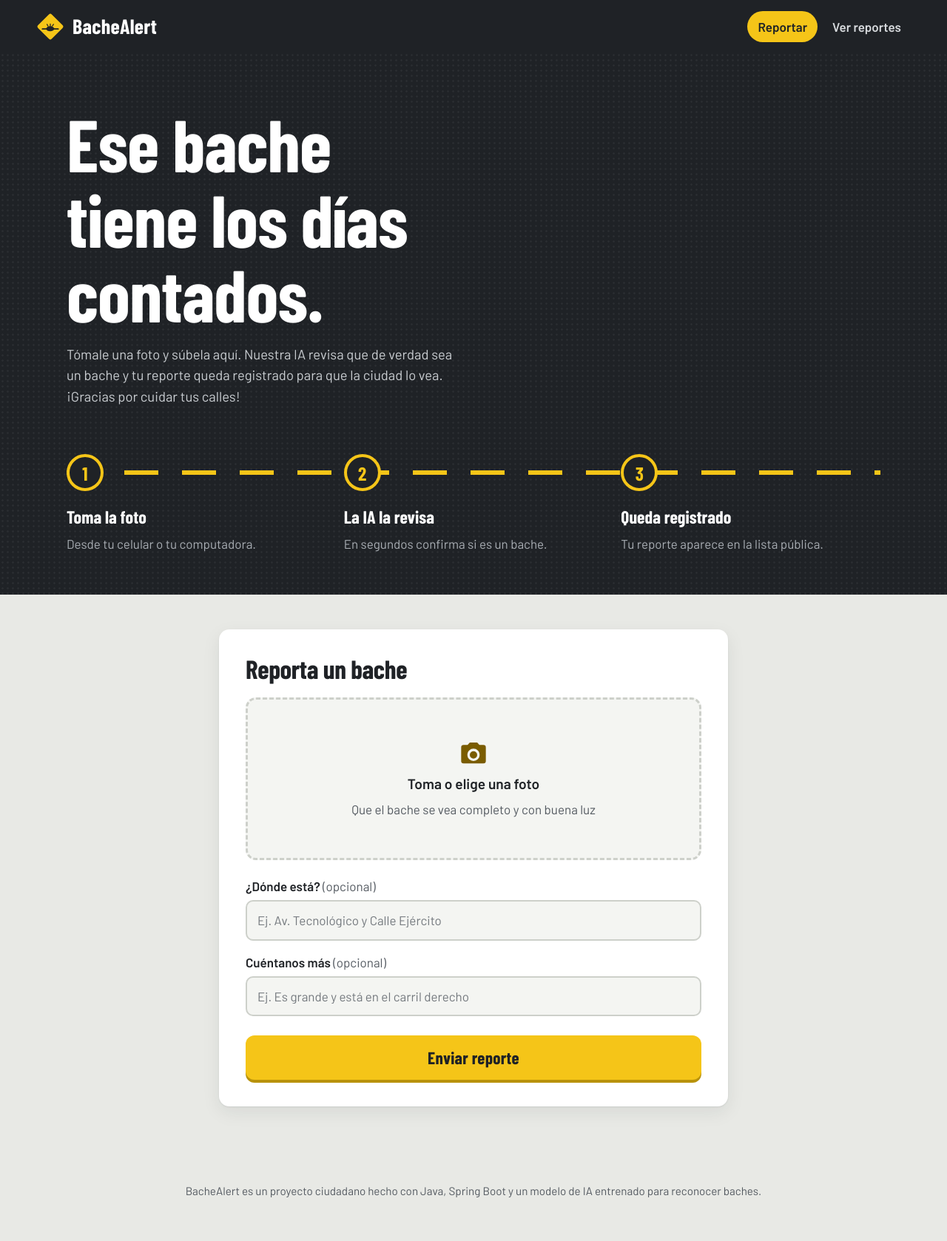
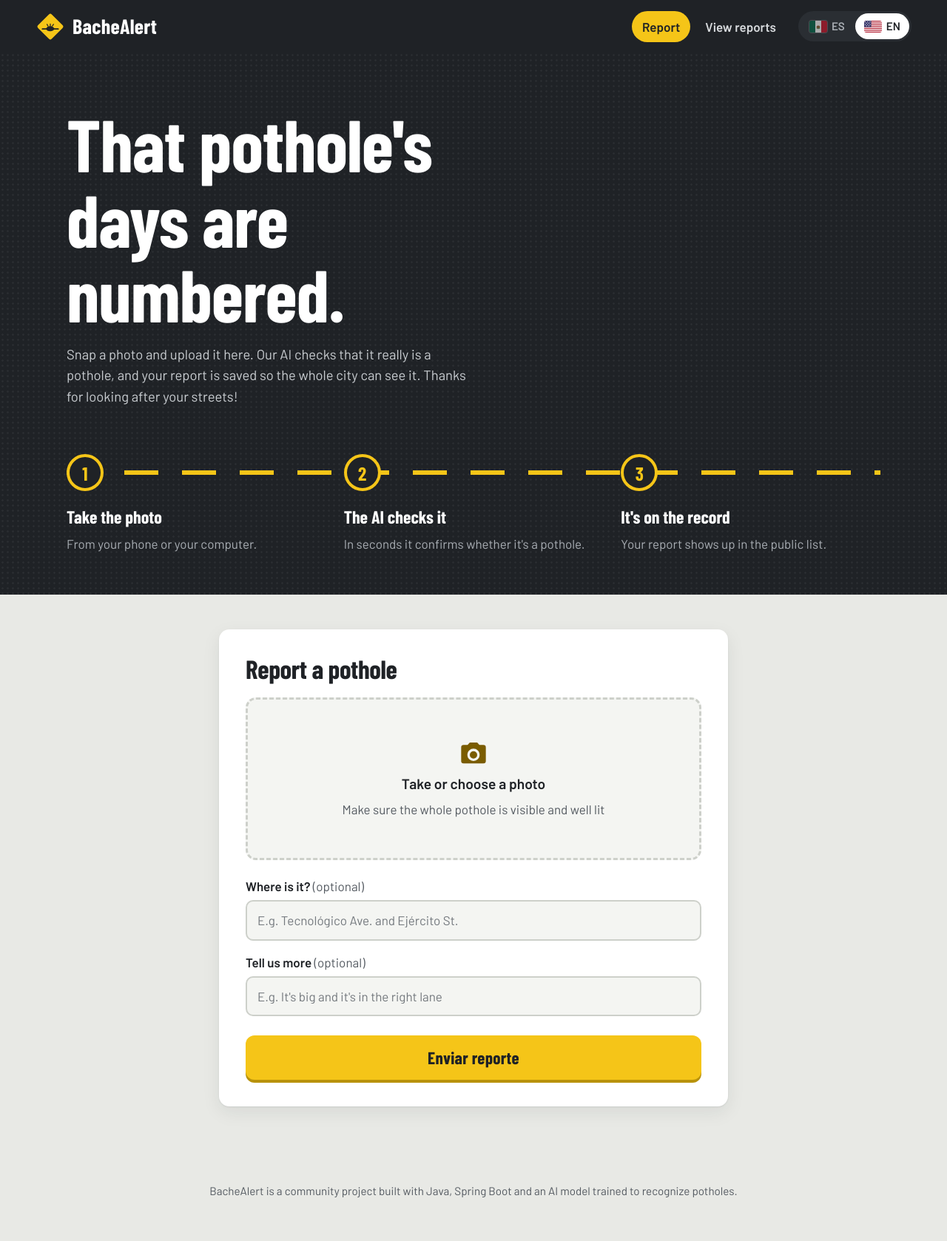
Before and after one commit to Ian072/bachealert, a Spring Boot app: page / in a window 1280 px wide. Shown: the whole page at 74% size. Run offline with Spring Boot 4, Linux system fonts and the light colour scheme; some web fonts are replaced.

Commit message:
Versión en inglés con selector de idioma
- Selector con bandera de México y de Estados Unidos arriba a la derecha
- Todos los textos en español e inglés (i18n.js), incluidos resultados, errores y la lista
- Fechas y tiempos relativos con formato del idioma elegido
- Recuerda la elección; la primera vez usa el idioma del navegador
- En celular el selector muestra solo las banderas para caber junto al logo

Co-Authored-By: Claude Opus 5.5 <noreply@anthropic.com>
Claude-Session: https://claude.ai/code/session_01LUXTVvfoUJFSHahc7Vwhu8

```diff
--- a/app/src/main/resources/static/app.js
+++ b/app/src/main/resources/static/app.js
@@ -63,27 +63,19 @@ formulario.addEventListener("submit", async (evento) => {
     await esperar(ANALISIS_MINIMO - (Date.now() - inicio));
 
     if (!respuesta.ok) {
-      mostrarError(json.error || "No pudimos revisar la foto. Intenta con otra imagen.");
+      // 400 = el archivo no es una imagen; cualquier otro error = falla al procesar
+      mostrarResultado({ tipo: "error", clave: respuesta.status === 400 ? "res.errorImagen" : "res.errorServidor" });
     } else if (json.esBache) {
-      mostrar("ok", `
-        <h3>¡Listo! Tu reporte #${json.reporteId} quedó registrado</h3>
-        <p>Gracias por ayudar a que tu ciudad tenga mejores calles.</p>
-        ${medidor("Seguridad de que es un bache", json.probBache)}
-        <div class="acciones">
-          <a href="reportes.html">Ver todos los reportes</a>
-        </div>`);
+      mostrarResultado({ tipo: "ok", id: json.reporteId, prob: json.probBache });
       formulario.reset();
       vista.hidden = true;
       zonaVacia.hidden = false;
     } else {
-      mostrar("rechazo", `
-        <h3>Mmm, esta foto no parece un bache</h3>
-        <p>No registramos el reporte. Prueba con una foto más cercana, con buena luz y donde el bache se vea completo.</p>
-        ${medidor("Probabilidad de bache", json.probBache)}`);
+      mostrarResultado({ tipo: "rechazo", prob: json.probBache });
     }
   } catch (e) {
     await esperar(ANALISIS_MINIMO - (Date.now() - inicio));
-    mostrarError("No pudimos conectar con el servidor. Revisa tu conexión e inténtalo de nuevo; si la página estuvo inactiva, puede tardar un minuto en despertar.");
+    mostrarResultado({ tipo: "error", clave: "res.errorConexion" });
   } finally {
     ocupado(false);
   }
@@ -92,7 +84,7 @@ formulario.addEventListener("submit", async (evento) => {
 // ---------- Ayudantes ----------
 function ocupado(si) {
   boton.disabled = si;
-  boton.innerHTML = si ? '<span class="giro" aria-hidden="true"></span> Revisando tu foto…' : "Enviar reporte";
+  boton.innerHTML = si ? `<span class="giro" aria-hidden="true"></span> ${t("form.revisando")}` : t("form.enviar");
   vista.classList.toggle("analizando", si);
 }
 
@@ -112,16 +104,37 @@ function medidor(etiqueta, porcentaje) {
     </div>`;
 }
 
-function mostrarError(texto) {
-  mostrar("error", `<h3>Algo salió mal</h3><p>${escapar(texto)}</p>`);
+// Guarda el último resultado para poder volver a dibujarlo si cambia el idioma
+let ultimoResultado = null;
+
+function mostrarResultado(datos, desplazar = true) {
+  ultimoResultado = datos;
+  let html;
+  if (datos.tipo === "ok") {
+    html = `
+      <h3>${t("res.okTitulo", { id: datos.id })}</h3>
+      <p>${t("res.okTexto")}</p>
+      ${medidor(t("res.okMedidor"), datos.prob)}
+      <div class="acciones"><a href="reportes.html">${t("res.verTodos")}</a></div>`;
+  } else if (datos.tipo === "rechazo") {
+    html = `
+      <h3>${t("res.noTitulo")}</h3>
+      <p>${t("res.noTexto")}</p>
+      ${medidor(t("res.noMedidor"), datos.prob)}`;
+  } else {
+    html = `<h3>${t("res.errorTitulo")}</h3><p>${escapar(t(datos.clave))}</p>`;
+  }
+  resultado.className = "resultado " + datos.tipo;
+  resultado.innerHTML = html;
+  resultado.hidden = false;
+  if (desplazar) resultado.scrollIntoView({ behavior: "smooth", block: "nearest" });
 }
 
-function mostrar(tipo, html) {
-  resultado.className = "resultado " + tipo;
-  resultado.innerHTML = html;
-  resultado.hidden = false;
-  resultado.scrollIntoView({ behavior: "smooth", block: "nearest" });
-}
+// Al cambiar de idioma, se traducen el botón y el resultado que esté en pantalla
+alCambiarIdioma.push(() => {
+  if (!boton.disabled) boton.textContent = t("form.enviar");
+  if (ultimoResultado && !resultado.hidden) mostrarResultado(ultimoResultado, false);
+});
 
 function esperar(ms) {
   return new Promise(r => setTimeout(r, Math.max(0, ms)));
--- a/app/src/main/resources/static/estilos.css
+++ b/app/src/main/resources/static/estilos.css
@@ -116,7 +116,49 @@ a { color: inherit; }
   letter-spacing: 0.01em;
 }
 
+.barra-derecha {
+  display: flex;
+  align-items: center;
+  gap: 16px;
+  flex-wrap: wrap;
+}
+
 .barra nav { display: flex; gap: 6px; }
+
+/* Selector de idioma: dos pestañas con bandera */
+.idiomas {
+  display: flex;
+  padding: 3px;
+  gap: 2px;
+  background: var(--asfalto-2);
+  border-radius: 999px;
+}
+.idiomas button {
+  display: flex;
+  align-items: center;
+  gap: 6px;
+  padding: 6px 12px;
+  font: inherit;
+  font-weight: 600;
+  font-size: 0.95rem;
+  color: #A9AEB4;
+  background: transparent;
+  border: 0;
+  border-radius: 999px;
+  cursor: pointer;
+  transition: background 0.15s, color 0.15s;
+}
+.idiomas button img {
+  display: block;
+  border-radius: 3px;
+  box-shadow: 0 0 0 1px rgb(255 255 255 / 25%);
+  opacity: 0.6;
+  transition: opacity 0.15s;
+}
+.idiomas button:hover { color: #fff; }
+.idiomas button:hover img { opacity: 1; }
+.idiomas button[aria-pressed="true"] { background: #fff; color: var(--asfalto); }
+.idiomas button[aria-pressed="true"] img { opacity: 1; }
 
 .barra nav a {
   text-decoration: none;
@@ -517,6 +559,15 @@ a { color: inherit; }
 
 /* ---------- Celular ---------- */
 @media (max-width: 640px) {
+  /* El selector de idioma sube junto al logo, arriba a la derecha; el menú baja a su propia fila */
+  .barra-derecha { display: contents; }
+  .idiomas { order: 1; }
+  .idiomas button { padding: 6px 10px; }
+  .idiomas button span { display: none; }   /* en celular quedan solo las banderas */
+  .barra nav { order: 2; width: 100%; }
+  .marca { font-size: 1.5rem; }
+  .marca img { width: 34px; height: 34px; }
+
   .calle { grid-template-columns: 1fr; gap: 20px; }
   .calle::before {
     left: 22px; right: auto; top: 0; bottom: 32px;
--- /dev/null
+++ b/app/src/main/resources/static/i18n.js
@@ -0,0 +1,197 @@
+// ============================================================
+// Idiomas de BacheAlert: español e inglés
+// Cada texto tiene una clave; el HTML la marca con data-i18n
+// y JavaScript la pide con t("clave").
+// ============================================================
+
+const TEXTOS = {
+  es: {
+    "nav.reportar": "Reportar",
+    "nav.reportes": "Ver reportes",
+    "nav.inicio": "BacheAlert, inicio",
+    "nav.principal": "Principal",
+    "idioma.grupo": "Idioma",
+    "idioma.es": "Español",
+    "idioma.en": "English",
+
+    "inicio.titulo": "BacheAlert — Reporta un bache",
+    "inicio.descripcion": "Toma una foto del bache, nuestra IA verifica que lo sea y el reporte queda registrado.",
+    "inicio.h1": "Ese bache tiene los días contados.",
+    "inicio.intro": "Tómale una foto y súbela aquí. Nuestra IA revisa que de verdad sea un bache y tu reporte queda registrado para que la ciudad lo vea. ¡Gracias por cuidar tus calles!",
+    "pasos.aria": "Cómo funciona",
+    "paso1.titulo": "Toma la foto",
+    "paso1.texto": "Desde tu celular o tu computadora.",
+    "paso2.titulo": "La IA la revisa",
+    "paso2.texto": "En segundos confirma si es un bache.",
+    "paso3.titulo": "Queda registrado",
+    "paso3.texto": "Tu reporte aparece en la lista pública.",
+
+    "form.titulo": "Reporta un bache",
+    "form.fotoTitulo": "Toma o elige una foto",
+    "form.fotoAyuda": "Que el bache se vea completo y con buena luz",
+    "form.fotoAlt": "Foto que vas a reportar",
+    "form.cambiar": "Cambiar foto",
+    "form.faltaFoto": "Primero elige una foto del bache.",
+    "form.ubicacion": "¿Dónde está?",
+    "form.ubicacionEj": "Ej. Av. Tecnológico y Calle Ejército",
+    "form.descripcion": "Cuéntanos más",
+    "form.descripcionEj": "Ej. Es grande y está en el carril derecho",
+    "form.opcional": "(opcional)",
+    "form.enviar": "Enviar reporte",
+    "form.revisando": "Revisando tu foto…",
+
+    "res.okTitulo": "¡Listo! Tu reporte #{id} quedó registrado",
+    "res.okTexto": "Gracias por ayudar a que tu ciudad tenga mejores calles.",
+    "res.okMedidor": "Seguridad de que es un bache",
+    "res.verTodos": "Ver todos los reportes",
+    "res.noTitulo": "Mmm, esta foto no parece un bache",
+    "res.noTexto": "No registramos el reporte. Prueba con una foto más cercana, con buena luz y donde el bache se vea completo.",
+    "res.noMedidor": "Probabilidad de bache",
+    "res.errorTitulo": "Algo salió mal",
+    "res.errorImagen": "El archivo no es una imagen válida. Elige una foto en formato JPG o PNG.",
+    "res.errorServidor": "No pudimos revisar la foto. Intenta de nuevo o prueba con otra imagen.",
+    "res.errorConexion": "No pudimos conectar con el servidor. Revisa tu conexión e inténtalo de nuevo; si la página estuvo inactiva, puede tardar un minuto en despertar.",
+
+    "lista.titulo": "BacheAlert — Reportes de la ciudad",
+    "lista.descripcion": "Todos los baches que la comunidad ha reportado y nuestra IA ha verificado.",
+    "lista.h1": "Baches reportados",
+    "lista.intro": "Cada foto de esta lista fue enviada por alguien como tú y verificada por nuestra IA.",
+    "lista.contadorUno": "bache reportado",
+    "lista.contadorVarios": "baches reportados",
+    "lista.cargando": "Cargando reportes…",
+    "lista.vacioTitulo": "Todavía no hay baches reportados",
+    "lista.vacioTexto": "¿Viste uno en tu camino? Sé la primera persona en reportarlo.",
+    "lista.vacioBoton": "Reportar un bache",
+    "lista.errorTitulo": "No pudimos cargar los reportes",
+    "lista.errorTexto": "Si la página estuvo inactiva, el servidor puede tardar un minuto en despertar. Recarga la página para intentarlo de nuevo.",
+    "lista.reporte": "Reporte #{id}",
+    "lista.insignia": "IA: {p}% bache",
+    "lista.fotoAlt": "Foto del bache del reporte {id}",
+    "lista.sinUbicacion": "Sin ubicación",
+    "lista.sinDescripcion": "Sin descripción",
+    "lista.sinFecha": "Fecha desconocida",
+
+    "pie": "BacheAlert es un proyecto ciudadano hecho con Java, Spring Boot y un modelo de IA entrenado para reconocer baches."
+  },
+
+  en: {
+    "nav.reportar": "Report",
+    "nav.reportes": "View reports",
+    "nav.inicio": "BacheAlert, home",
+    "nav.principal": "Main",
+    "idioma.grupo": "Language",
+    "idioma.es": "Español",
+    "idioma.en": "English",
+
+    "inicio.titulo": "BacheAlert — Report a pothole",
+    "inicio.descripcion": "Take a photo of the pothole, our AI checks that it is one, and your report is saved.",
+    "inicio.h1": "That pothole's days are numbered.",
+    "inicio.intro": "Snap a photo and upload it here. Our AI checks that it really is a pothole, and your report is saved so the whole city can see it. Thanks for looking after your streets!",
+    "pasos.aria": "How it works",
+    "paso1.titulo": "Take the photo",
+    "paso1.texto": "From your phone or your computer.",
+    "paso2.titulo": "The AI checks it",
+    "paso2.texto": "In seconds it confirms whether it's a pothole.",
+    "paso3.titulo": "It's on the record",
+    "paso3.texto": "Your report shows up in the public list.",
+
+    "form.titulo": "Report a pothole",
+    "form.fotoTitulo": "Take or choose a photo",
+    "form.fotoAyuda": "Make sure the whole pothole is visible and well lit",
+    "form.fotoAlt": "Photo you are about to report",
+    "form.cambiar": "Change photo",
+    "form.faltaFoto": "Choose a photo of the pothole first.",
+    "form.ubicacion": "Where is it?",
+    "form.ubicacionEj": "E.g. Tecnológico Ave. and Ejército St.",
+    "form.descripcion": "Tell us more",
+    "form.descripcionEj": "E.g. It's big and it's in the right lane",
+    "form.opcional": "(optional)",
+    "form.enviar": "Send report",
+    "form.revisando": "Checking your photo…",
+
+    "res.okTitulo": "Done! Your report #{id} has been saved",
+    "res.okTexto": "Thanks for helping your city get better streets.",
+    "res.okMedidor": "Confidence that it's a pothole",
+    "res.verTodos": "View all reports",
+    "res.noTitulo": "Hmm, this photo doesn't look like a pothole",
+    "res.noTexto": "We didn't save the report. Try a closer photo with good light where the whole pothole is visible.",
+    "res.noMedidor": "Pothole probability",
+    "res.errorTitulo": "Something went wrong",
+    "res.errorImagen": "The file isn't a valid image. Choose a JPG or PNG photo.",
+    "res.errorServidor": "We couldn't check the photo. Try again or use a different image.",
+    "res.errorConexion": "We couldn't reach the server. Check your connection and try again; if the page has been idle, it may take a minute to wake up.",
+
+    "lista.titulo": "BacheAlert — City reports",
+    "lista.descripcion": "Every pothole the community has reported and our AI has verified.",
+    "lista.h1": "Reported potholes",
+    "lista.intro": "Every photo in this list was sent by someone like you and verified by our AI.",
+    "lista.contadorUno": "pothole reported",
+    "lista.contadorVarios": "potholes reported",
+    "lista.cargando": "Loading reports…",
+    "lista.vacioTitulo": "No potholes reported yet",
+    "lista.vacioTexto": "Spotted one on your way? Be the first to report it.",
+    "lista.vacioBoton": "Report a pothole",
+    "lista.errorTitulo": "We couldn't load the reports",
+    "lista.errorTexto": "If the page has been idle, the server may take a minute to wake up. Reload the page to try again.",
+    "lista.reporte": "Report #{id}",
+    "lista.insignia": "AI: {p}% pothole",
+    "lista.fotoAlt": "Photo of the pothole in report {id}",
+    "lista.sinUbicacion": "No location",
+    "lista.sinDescripcion": "No description",
+    "lista.sinFecha": "Unknown date",
+
+    "pie": "BacheAlert is a community project built with Java, Spring Boot and an AI model trained to recognize potholes."
+  }
+};
+
+// Formato regional para fechas y tiempos relativos
+const REGION = { es: "es-MX", en: "en-US" };
+
+// Idioma inicial: el que eligió la persona antes, o el de su navegador
+let idioma = (() => {
+  try {
+    const guardado = localStorage.getItem("bachealert-idioma");
+    if (guardado === "es" || guardado === "en") return guardado;
+  } catch (e) { /* sin acceso a localStorage: seguimos con el del navegador */ }
+  return (navigator.language || "es").toLowerCase().startsWith("en") ? "en" : "es";
+})();
+
+const alCambiarIdioma = [];
+
+// Devuelve el texto de una clave en el idioma actual, con {variables} sustituidas
+function t(clave, valores = {}) {
+  const texto = TEXTOS[idioma][clave] ?? TEXTOS.es[clave] ?? clave;
+  return texto.replace(/\{(\w+)\}/g, (_, v) => valores[v] ?? "");
+}
+
+function region() { return REGION[idioma]; }
+
+// Aplica el idioma a todos los elementos marcados en el HTML
+function traducirPagina() {
+  document.documentElement.lang = idioma;
+  document.querySelectorAll("[data-i18n]").forEach(el => { el.textContent = t(el.dataset.i18n); });
+  document.querySelectorAll("[data-i18n-placeholder]").forEach(el => { el.placeholder = t(el.dataset.i18nPlaceholder); });
+  document.querySelectorAll("[data-i18n-aria]").forEach(el => { el.setAttribute("aria-label", t(el.dataset.i18nAria)); });
+  document.querySelectorAll("[data-i18n-alt]").forEach(el => { el.alt = t(el.dataset.i18nAlt); });
+  document.querySelectorAll("[data-i18n-content]").forEach(el => { el.content = t(el.dataset.i18nContent); });
+  const titulo = document.querySelector("title[data-i18n]");
+  if (titulo) document.title = titulo.textContent;
+
+  document.querySelectorAll(".idiomas button").forEach(b => {
+    b.setAttribute("aria-pressed", String(b.dataset.idioma === idioma));
+  });
+}
+
+function cambiarIdioma(nuevo) {
+  if (nuevo === idioma || !TEXTOS[nuevo]) return;
+  idioma = nuevo;
+  try { localStorage.setItem("bachealert-idioma", nuevo); } catch (e) { /* no se pudo recordar, no pasa nada */ }
+  traducirPagina();
+  alCambiarIdioma.forEach(fn => fn());
+}
+
+document.querySelectorAll(".idiomas button").forEach(b => {
+  b.addEventListener("click", () => cambiarIdioma(b.dataset.idioma));
+});
+
+traducirPagina();
--- a/app/src/main/resources/static/index.html
+++ b/app/src/main/resources/static/index.html
@@ -3,8 +3,8 @@
 <head>
   <meta charset="UTF-8">
   <meta name="viewport" content="width=device-width, initial-scale=1">
-  <title>BacheAlert — Reporta un bache</title>
-  <meta name="description" content="Toma una foto del bache, nuestra IA verifica que lo sea y el reporte queda registrado.">
+  <title data-i18n="inicio.titulo">BacheAlert — Reporta un bache</title>
+  <meta name="description" data-i18n-content="inicio.descripcion" content="Toma una foto del bache, nuestra IA verifica que lo sea y el reporte queda registrado.">
   <link rel="icon" href="logo.svg" type="image/svg+xml">
   <link rel="preconnect" href="https://fonts.googleapis.com">
   <link rel="preconnect" href="https://fonts.gstatic.com" crossorigin>
@@ -13,69 +13,79 @@
 </head>
 <body>
   <header class="barra">
-    <a href="index.html" class="marca" aria-label="BacheAlert, inicio">
+    <a href="index.html" class="marca" data-i18n-aria="nav.inicio" aria-label="BacheAlert, inicio">
       <img src="logo.svg" alt="" width="40" height="40">
       <span>BacheAlert</span>
     </a>
-    <nav aria-label="Principal">
-      <a href="index.html" aria-current="page">Reportar</a>
-      <a href="reportes.html">Ver reportes</a>
-    </nav>
+    <div class="barra-derecha">
+      <nav data-i18n-aria="nav.principal" aria-label="Principal">
+        <a href="index.html" aria-current="page" data-i18n="nav.reportar">Reportar</a>
+        <a href="reportes.html" data-i18n="nav.reportes">Ver reportes</a>
+      </nav>
+      <div class="idiomas" role="group" data-i18n-aria="idioma.grupo" aria-label="Idioma">
+        <button type="button" data-idioma="es" aria-pressed="true" lang="es" title="Español" aria-label="Español">
+          <img src="bandera-mx.svg" alt="" width="24" height="16"><span>ES</span>
+        </button>
+        <button type="button" data-idioma="en" aria-pressed="false" lang="en" title="English" aria-label="English">
+          <img src="bandera-us.svg" alt="" width="24" height="16"><span>EN</span>
+        </button>
+      </div>
+    </div>
   </header>
 
   <section class="portada">
     <div class="portada-texto">
-      <h1>Ese bache tiene los días contados.</h1>
-      <p>Tómale una foto y súbela aquí. Nuestra IA revisa que de verdad sea un bache y tu reporte queda registrado para que la ciudad lo vea. ¡Gracias por cuidar tus calles!</p>
+      <h1 data-i18n="inicio.h1">Ese bache tiene los días contados.</h1>
+      <p data-i18n="inicio.intro">Tómale una foto y súbela aquí. Nuestra IA revisa que de verdad sea un bache y tu reporte queda registrado para que la ciudad lo vea. ¡Gracias por cuidar tus calles!</p>
     </div>
 
-    <ol class="calle" aria-label="Cómo funciona">
+    <ol class="calle" data-i18n-aria="pasos.aria" aria-label="Cómo funciona">
       <li>
         <span class="paso-num">1</span>
-        <strong>Toma la foto</strong>
-        <span>Desde tu celular o tu computadora.</span>
+        <strong data-i18n="paso1.titulo">Toma la foto</strong>
+        <span data-i18n="paso1.texto">Desde tu celular o tu computadora.</span>
       </li>
       <li>
         <span class="paso-num">2</span>
-        <strong>La IA la revisa</strong>
-        <span>En segundos confirma si es un bache.</span>
+        <strong data-i18n="paso2.titulo">La IA la revisa</strong>
+        <span data-i18n="paso2.texto">En segundos confirma si es un bache.</span>
       </li>
       <li>
         <span class="paso-num">3</span>
-        <strong>Queda registrado</strong>
-        <span>Tu reporte aparece en la lista pública.</span>
+        <strong data-i18n="paso3.titulo">Queda registrado</strong>
+        <span data-i18n="paso3.texto">Tu reporte aparece en la lista pública.</span>
       </li>
     </ol>
   </section>
 
   <main class="contenido">
     <section class="panel" aria-labelledby="titulo-form">
-      <h2 id="titulo-form">Reporta un bache</h2>
+      <h2 id="titulo-form" data-i18n="form.titulo">Reporta un bache</h2>
 
       <form id="formulario" novalidate>
         <div class="zona-foto" id="zona-foto">
           <input type="file" id="foto" name="foto" accept="image/*" required class="oculto">
           <label for="foto" class="zona-vacia" id="zona-vacia">
             <svg viewBox="0 0 24 24" width="40" height="40" aria-hidden="true"><path fill="currentColor" d="M9 3 7.2 5H4a2 2 0 0 0-2 2v11a2 2 0 0 0 2 2h16a2 2 0 0 0 2-2V7a2 2 0 0 0-2-2h-3.2L15 3H9Zm3 5a5 5 0 1 1 0 10 5 5 0 0 1 0-10Zm0 2a3 3 0 1 0 0 6 3 3 0 0 0 0-6Z"/></svg>
-            <strong>Toma o elige una foto</strong>
-            <span>Que el bache se vea completo y con buena luz</span>
+            <strong data-i18n="form.fotoTitulo">Toma o elige una foto</strong>
+            <span data-i18n="form.fotoAyuda">Que el bache se vea completo y con buena luz</span>
           </label>
           <figure class="vista" id="vista" hidden>
-            <img id="vista-previa" alt="Foto que vas a reportar">
+            <img id="vista-previa" data-i18n-alt="form.fotoAlt" alt="Foto que vas a reportar">
             <div class="escaner" aria-hidden="true"></div>
-            <label for="foto" class="cambiar">Cambiar foto</label>
+            <label for="foto" class="cambiar" data-i18n="form.cambiar">Cambiar foto</label>
           </figure>
         </div>
-        <p class="aviso-campo" id="aviso-foto" hidden>Primero elige una foto del bache.</p>
+        <p class="aviso-campo" id="aviso-foto" data-i18n="form.faltaFoto" hidden>Primero elige una foto del bache.</p>
 
         <div class="campos">
           <div class="campo">
-            <label for="ubicacion">¿Dónde está? <span class="opcional">(opcional)</span></label>
-            <input type="text" id="ubicacion" name="ubicacion" placeholder="Ej. Av. Tecnológico y Calle Ejército" autocomplete="street-address">
+            <label for="ubicacion"><span data-i18n="form.ubicacion">¿Dónde está?</span> <span class="opcional" data-i18n="form.opcional">(opcional)</span></label>
+            <input type="text" id="ubicacion" name="ubicacion" data-i18n-placeholder="form.ubicacionEj" placeholder="Ej. Av. Tecnológico y Calle Ejército" autocomplete="street-address">
           </div>
           <div class="campo">
-            <label for="descripcion">Cuéntanos más <span class="opcional">(opcional)</span></label>
-            <input type="text" id="descripcion" name="descripcion" placeholder="Ej. Es grande y está en el carril derecho">
+            <label for="descripcion"><span data-i18n="form.descripcion">Cuéntanos más</span> <span class="opcional" data-i18n="form.opcional">(opcional)</span></label>
+            <input type="text" id="descripcion" name="descripcion" data-i18n-placeholder="form.descripcionEj" placeholder="Ej. Es grande y está en el carril derecho">
           </div>
         </div>
 
@@ -87,9 +97,10 @@
   </main>
 
   <footer class="pie">
-    <p>BacheAlert es un proyecto ciudadano hecho con Java, Spring Boot y un modelo de IA entrenado para reconocer baches.</p>
+    <p data-i18n="pie">BacheAlert es un proyecto ciudadano hecho con Java, Spring Boot y un modelo de IA entrenado para reconocer baches.</p>
   </footer>
 
+  <script src="i18n.js"></script>
   <script src="app.js"></script>
 </body>
 </html>
```
Also changed, not shown: app/src/main/resources/static/reportes.html (+22 -11 lines), app/src/main/resources/static/reportes.js (+35 -22 lines), app/src/main/resources/static/bandera-mx.svg (added), app/src/main/resources/static/bandera-us.svg (added).
